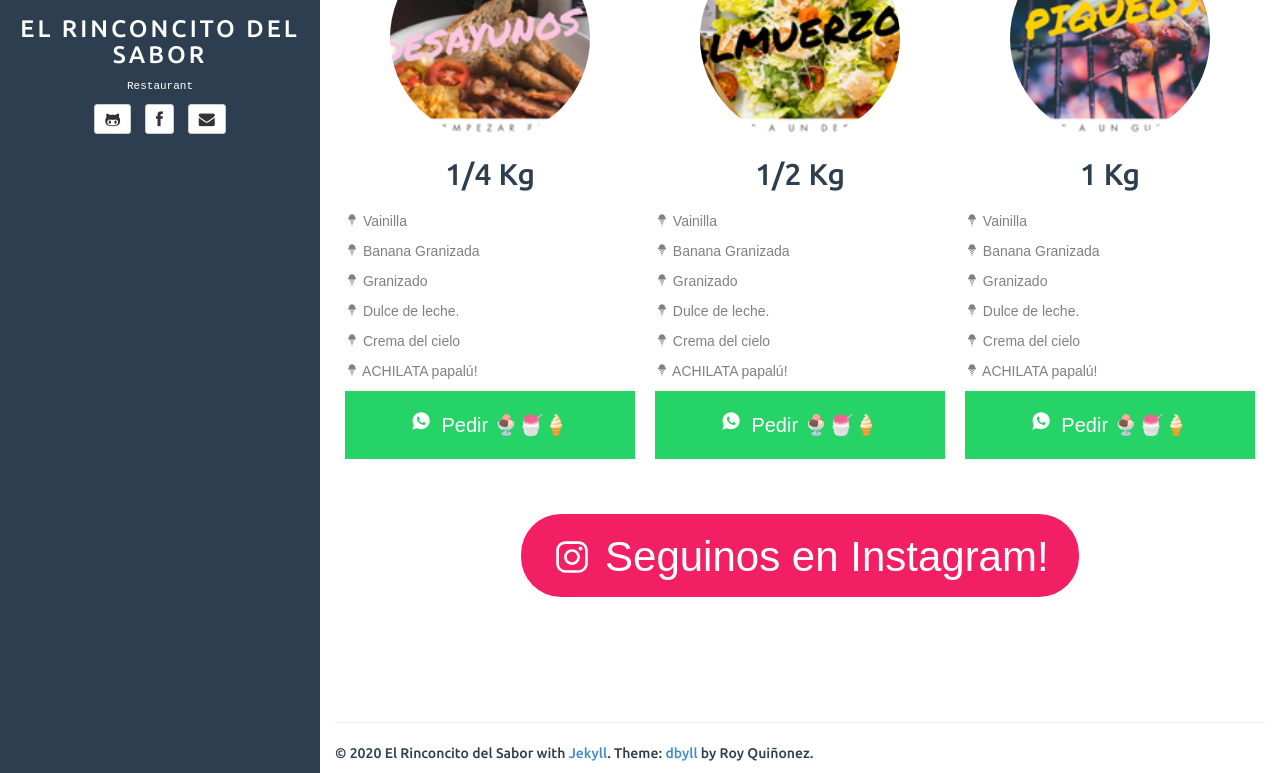
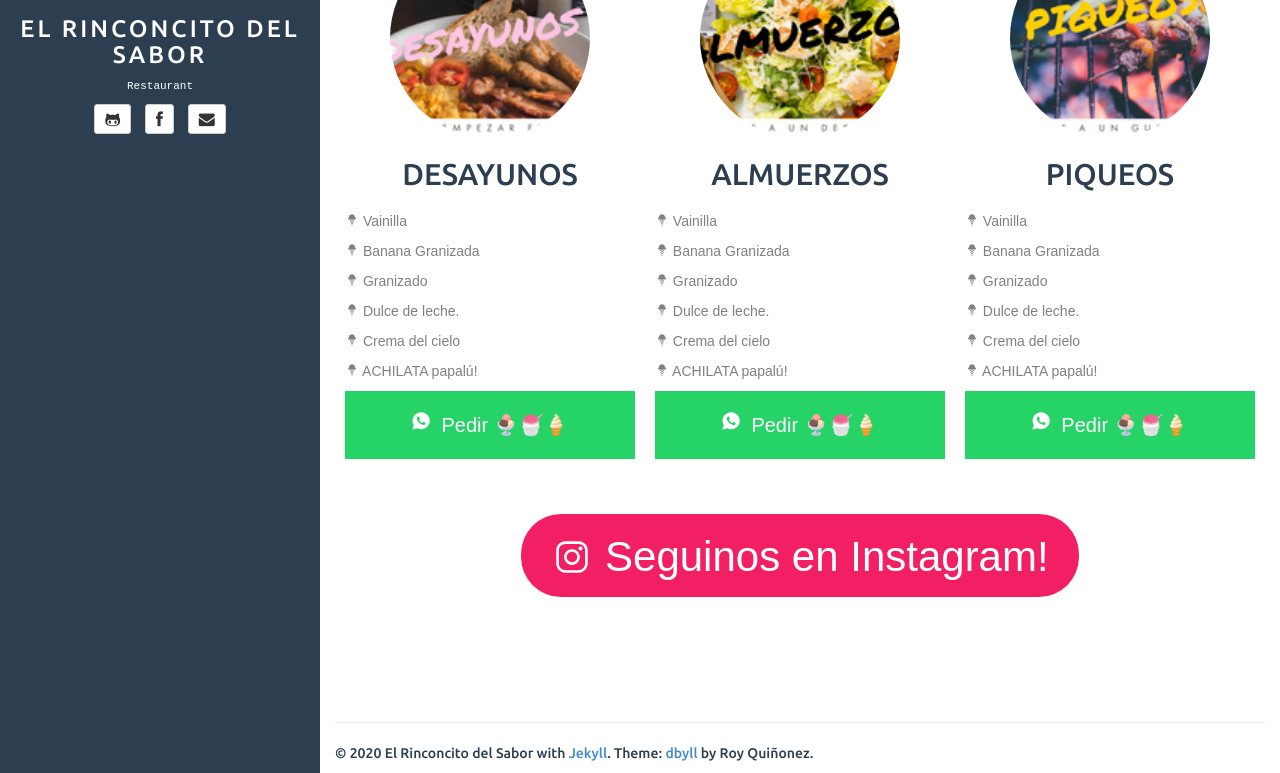
Before and after one commit to Roway007/Roway007.github.io, a Jekyll site: the page built from index.html, in a window 1280 px wide and 1055 px high, cut to the strip 282-1055 px from the top of the window. Built offline with Jekyll 4.4.1, drawn with Linux system fonts in a browser that asks for light colours; the list of posts is cut into pages by our own code; comment, search, counter and statistics services are not loaded.

Commit message:
Update index.html

```diff
--- a/index.html
+++ b/index.html
@@ -43,7 +43,7 @@ tagline:
 						<img src="Desayunos.jpg">
 						<div class="price">$80</div>
 					</div>
-					<h2>1/4 Kg</h2>
+					<h2>DESAYUNOS</h2>
 					<p>
 						<ion-icon name="ios-ice-cream"></ion-icon>
 						Vainilla
@@ -80,7 +80,7 @@ tagline:
 						<img src="Almuerzos.jpg">
 						<div class="price">$140</div>
 					</div>
-					<h2>1/2 Kg</h2>
+					<h2>ALMUERZOS</h2>
 					<p>
 						<ion-icon name="ios-ice-cream"></ion-icon>
 						Vainilla
@@ -117,7 +117,7 @@ tagline:
 						<img src="Piqueos.jpg">
 						<div class="price">$240</div>
 					</div>
-					<h2>1 Kg</h2>
+					<h2>PIQUEOS</h2>
 					<p>
 						<ion-icon name="ios-ice-cream"></ion-icon>
 						Vainilla
```
